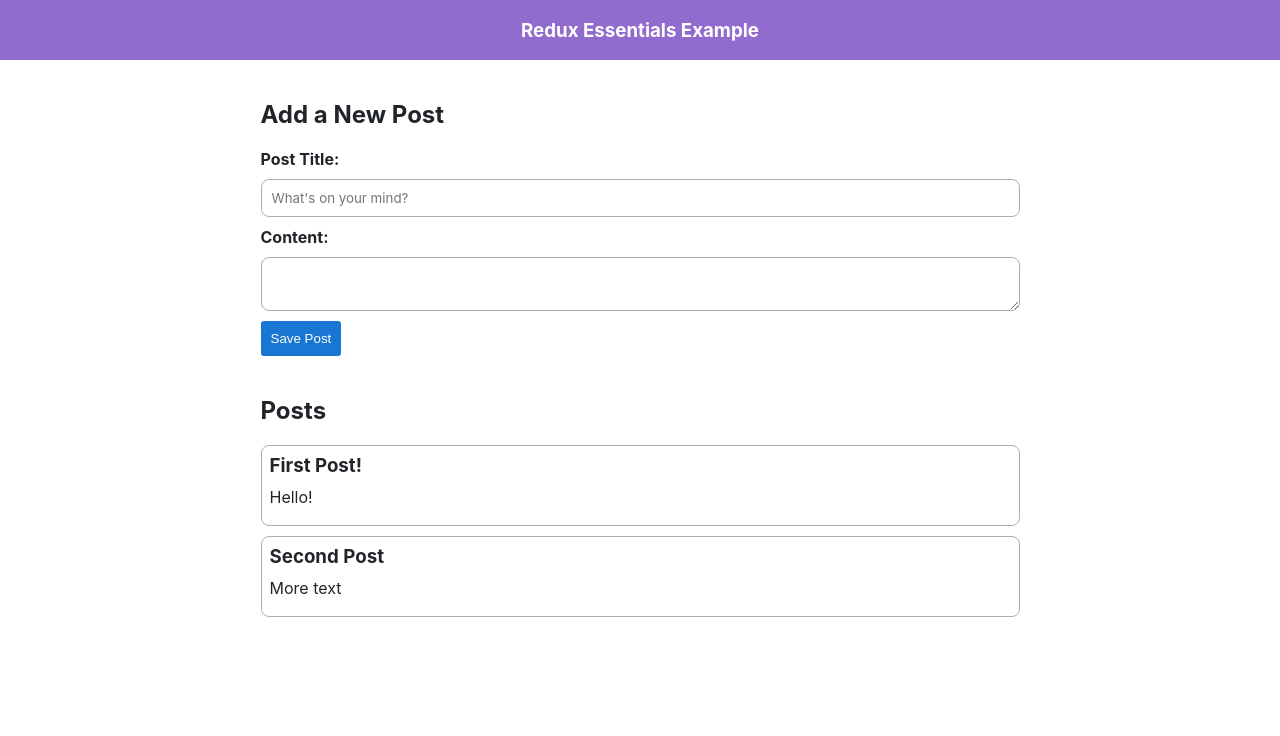
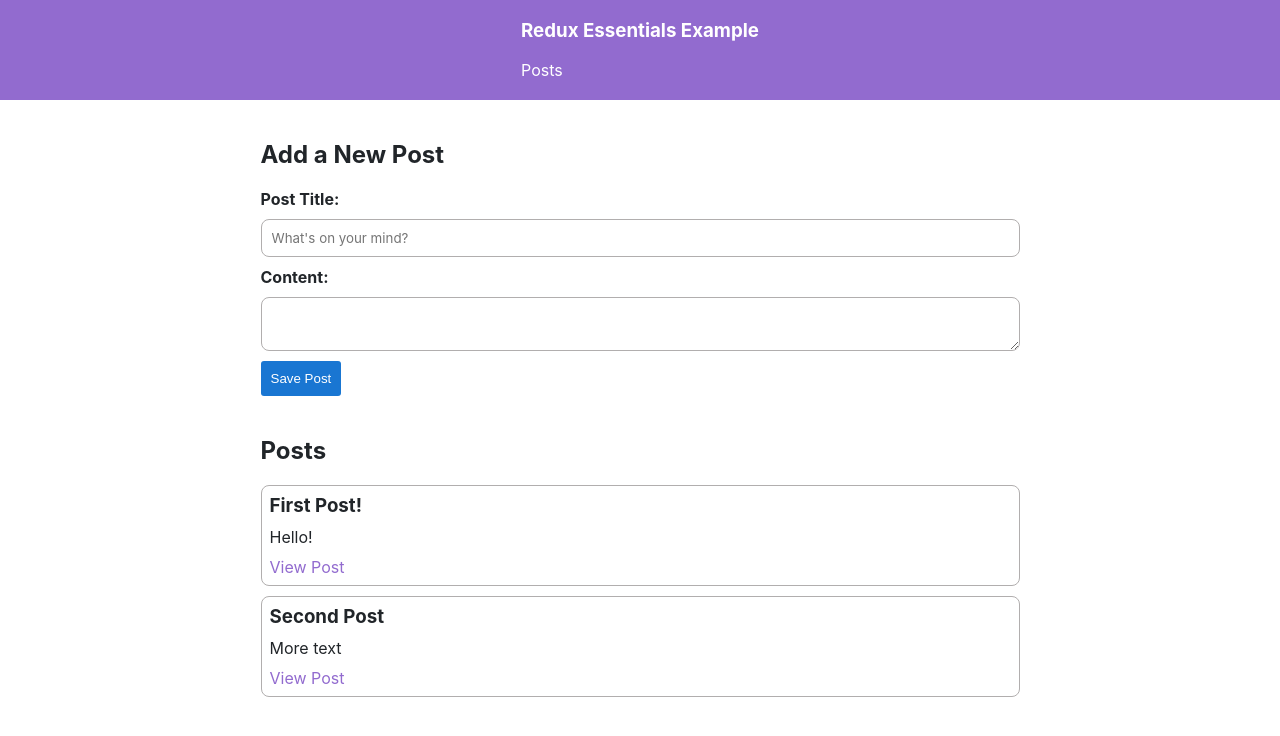
Before and after one commit to revione/social-media-feed-app, a React (Vite) app: page / in a window 1280 px wide. Shown: the top 736 px of the page. Built offline with nearby package versions, Linux system fonts and the light colour scheme.

Commit message:
Show Single post

```diff
--- a/src/components/Navbar/Navbar.tsx
+++ b/src/components/Navbar/Navbar.tsx
@@ -1,14 +1,18 @@
+// libraries
+import { Link } from "react-router-dom"
 // styles
-import { Nav } from "./styles"
+import { Nav, NavContent } from "./styles"
 
 const Navbar = () => (
   <Nav>
     <section>
       <h1>Redux Essentials Example</h1>
 
-      <div className="navContent">
-        <div className="navLinks"></div>
-      </div>
+      <NavContent>
+        <div className="navLinks">
+          <Link to="/">Posts</Link>
+        </div>
+      </NavContent>
     </section>
   </Nav>
 )
--- a/src/components/Navbar/styles.ts
+++ b/src/components/Navbar/styles.ts
@@ -13,3 +13,17 @@
     margin: 0 auto;
   }
 `
+
+export const NavContent = styled.div`
+  margin-bottom: 20px;
+
+  a {
+    text-decoration: none;
+    color: white;
+    transition: all 0.25s linear;
+
+    &:hover {
+      color: #351369;
+    }
+  }
+`
--- a/src/components/PostsList/PostsList.tsx
+++ b/src/components/PostsList/PostsList.tsx
@@ -1,3 +1,5 @@
+// libraries
+import { Link } from "react-router-dom"
 // hooks
 import { useSelector } from "app/hooks"
 // styles
@@ -10,6 +12,9 @@
     <Post className="post-excerpt" key={post.id}>
       <h3>{post.title}</h3>
       <p className="post-content">{post.content.substring(0, 100)}</p>
+      <Link to={`/posts/${post.id}`} className="button muted-button">
+        View Post
+      </Link>
     </Post>
   ))
 
--- a/src/components/PostsList/styles.ts
+++ b/src/components/PostsList/styles.ts
@@ -25,4 +25,14 @@
   p {
     margin: 10px 0;
   }
+
+  a {
+    text-decoration: none;
+    color: #926bcf;
+    transition: all 0.25s linear;
+
+    &:hover {
+      color: #351369;
+    }
+  }
 `
--- /dev/null
+++ b/src/components/SinglePost/SinglePost.tsx
@@ -0,0 +1,31 @@
+// libraries
+import { useSelector } from "app/hooks"
+// styles
+import { Wrapper } from "./styles"
+
+const SinglePost = ({ match }: { match: any }) => {
+  const { postId } = match.params
+
+  const post = useSelector((state) =>
+    state.posts.find((post) => post.id === postId)
+  )
+
+  if (!post) {
+    return (
+      <section>
+        <h2>Post not found!</h2>
+      </section>
+    )
+  }
+
+  return (
+    <section>
+      <article className="post">
+        <h2>{post.title}</h2>
+        <p className="post-content">{post.content}</p>
+      </article>
+    </section>
+  )
+}
+
+export default SinglePost
--- /dev/null
+++ b/src/components/SinglePost/index.ts
@@ -0,0 +1 @@
+export { default } from "./SinglePost"
--- /dev/null
+++ b/src/components/SinglePost/styles.ts
@@ -0,0 +1,3 @@
+import styled from "styled-components/macro"
+
+export const Wrapper = styled.div``
--- a/src/router/Router/Router.tsx
+++ b/src/router/Router/Router.tsx
@@ -9,6 +9,7 @@
 import Navbar from "components/Navbar"
 import PostsList from "components/PostsList"
 import AddPost from "components/AddPost"
+import SinglePost from "components/SinglePost"
 
 const App = () => (
   <Router>
@@ -25,6 +26,7 @@
             </>
           )}
         />
+        <Route exact path="/posts/:postId" component={SinglePost} />
         <Redirect to="/" />
       </Switch>
     </div>
```
